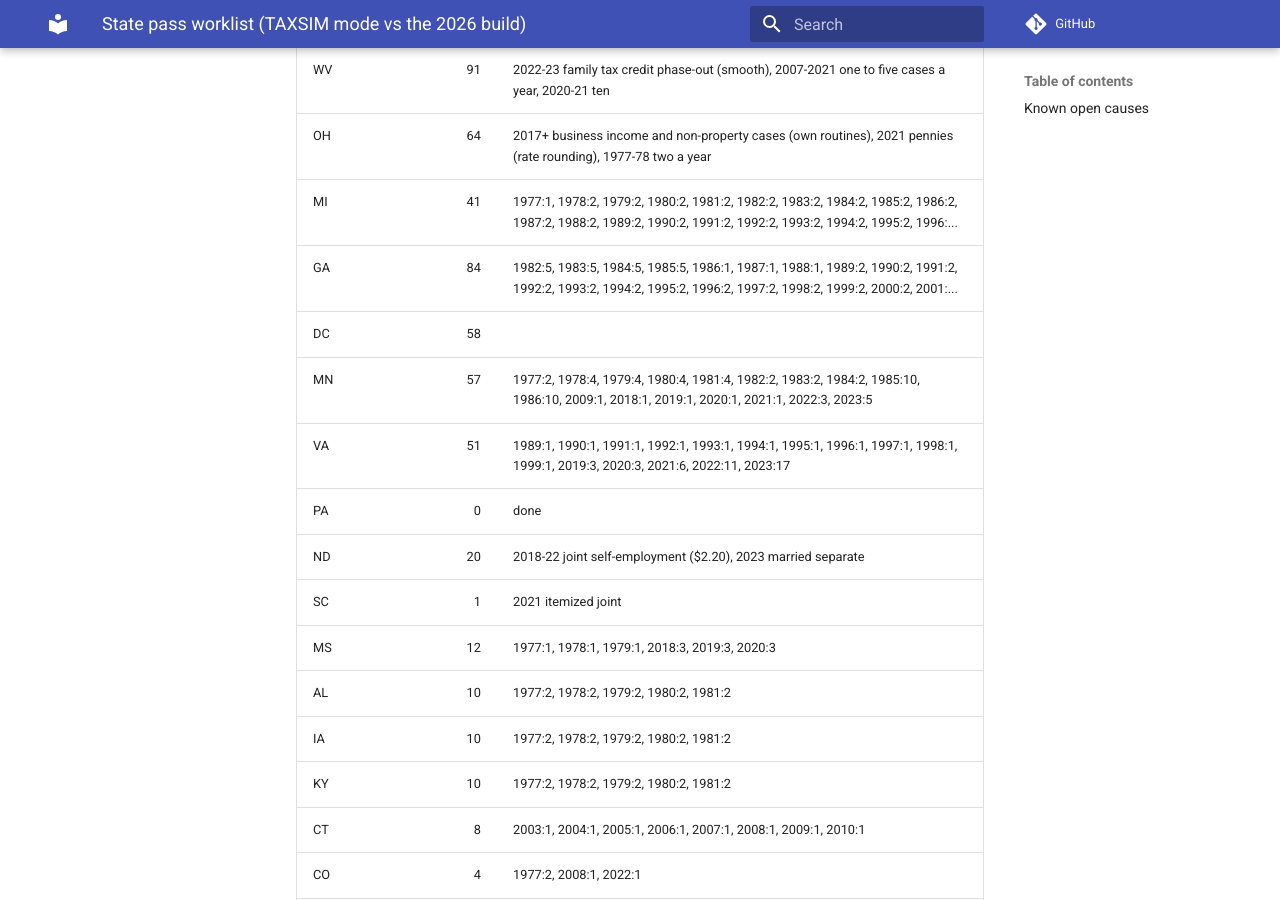
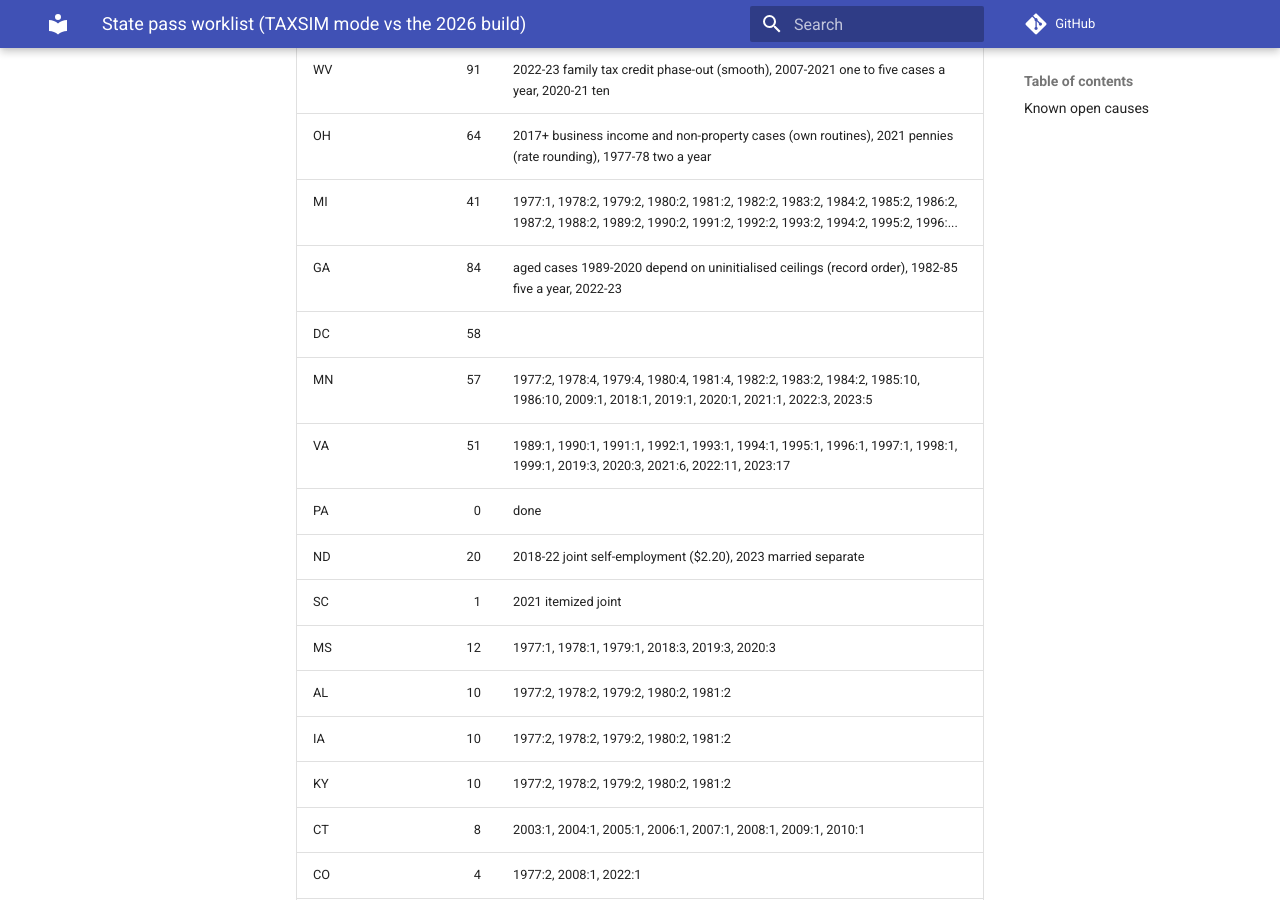
Before and after one commit to jrothbaum/taxsim_py, an MkDocs documentation site: the page built from docs/state_pass_worklist.md, in a window 1280 px wide and 900 px high, scrolled down 1659 px. Built offline with MkDocs 1.6.1 and Material for MkDocs 9.7.7, drawn with Linux system fonts in a browser that asks for light colours; comment, search, counter and statistics services are not loaded.

Commit message:
Document Georgia's order-dependent retirement exclusion
Co-Authored-By: Claude Sonnet 5.5 <noreply@anthropic.com>

```diff
--- a/docs/state_pass_worklist.md
+++ b/docs/state_pass_worklist.md
@@ -29,7 +29,7 @@ Not zero means unfinished: each state below needs another pass.
 | WV | 91 | 2022-23 family tax credit phase-out (smooth), 2007-2021 one to five cases a year, 2020-21 ten |
 | OH | 64 | 2017+ business income and non-property cases (own routines), 2021 pennies (rate rounding), 1977-78 two a year |
 | MI | 41 | 1977:1, 1978:2, 1979:2, 1980:2, 1981:2, 1982:2, 1983:2, 1984:2, 1985:2, 1986:2, 1987:2, 1988:2, 1989:2, 1990:2, 1991:2, 1992:2, 1993:2, 1994:2, 1995:2, 1996:... |
-| GA | 84 | 1982:5, 1983:5, 1984:5, 1985:5, 1986:1, 1987:1, 1988:1, 1989:2, 1990:2, 1991:2, 1992:2, 1993:2, 1994:2, 1995:2, 1996:2, 1997:2, 1998:2, 1999:2, 2000:2, 2001:... |
+| GA | 84 | aged cases 1989-2020 depend on uninitialised ceilings (record order), 1982-85 five a year, 2022-23 |
 | DC | 58 |  |
 | MN | 57 | 1977:2, 1978:4, 1979:4, 1980:4, 1981:4, 1982:2, 1983:2, 1984:2, 1985:10, 1986:10, 2009:1, 2018:1, 2019:1, 2020:1, 2021:1, 2022:3, 2023:5 |
 | VA | 51 | 1989:1, 1990:1, 1991:1, 1992:1, 1993:1, 1994:1, 1995:1, 1996:1, 1997:1, 1998:1, 1999:1, 2019:3, 2020:3, 2021:6, 2022:11, 2023:17 |
```
Also changed, not shown: docs/pending_issues.md (+4 -0 lines).
